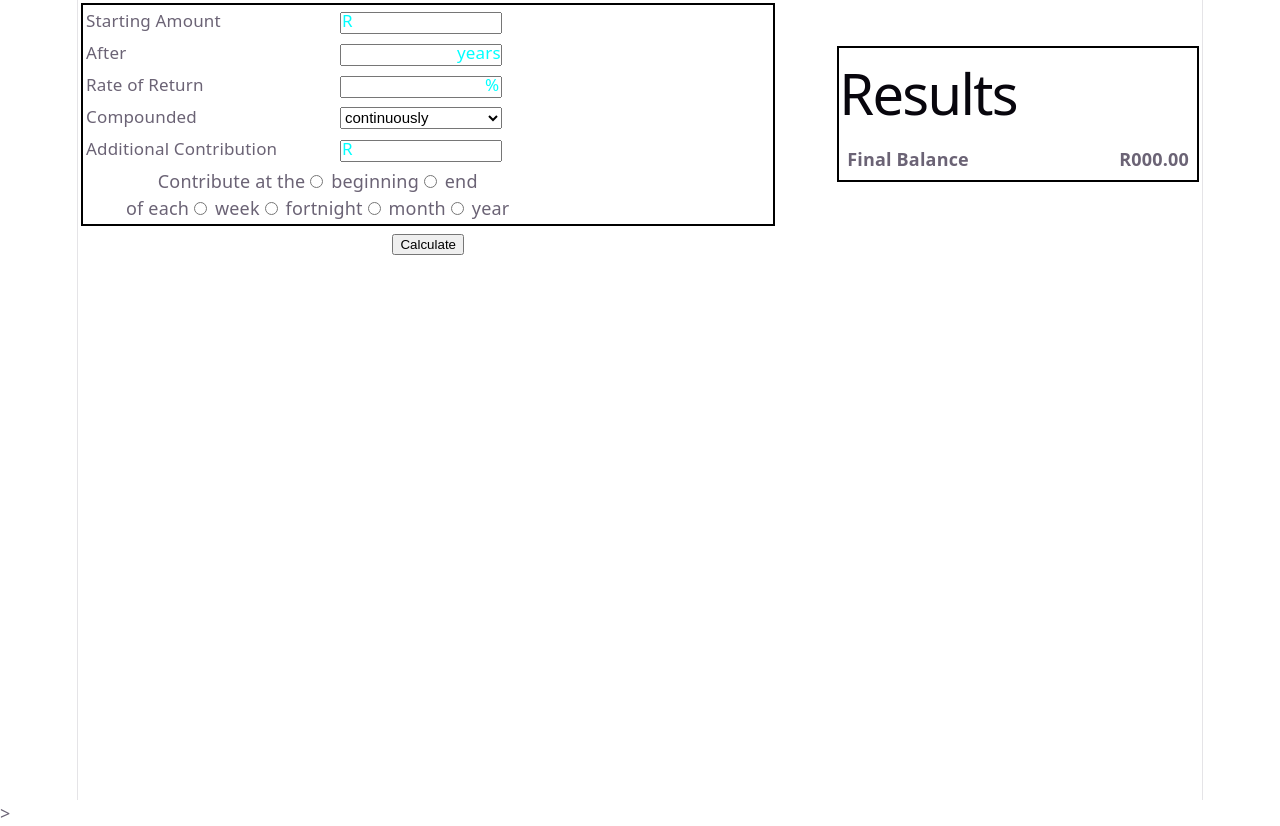
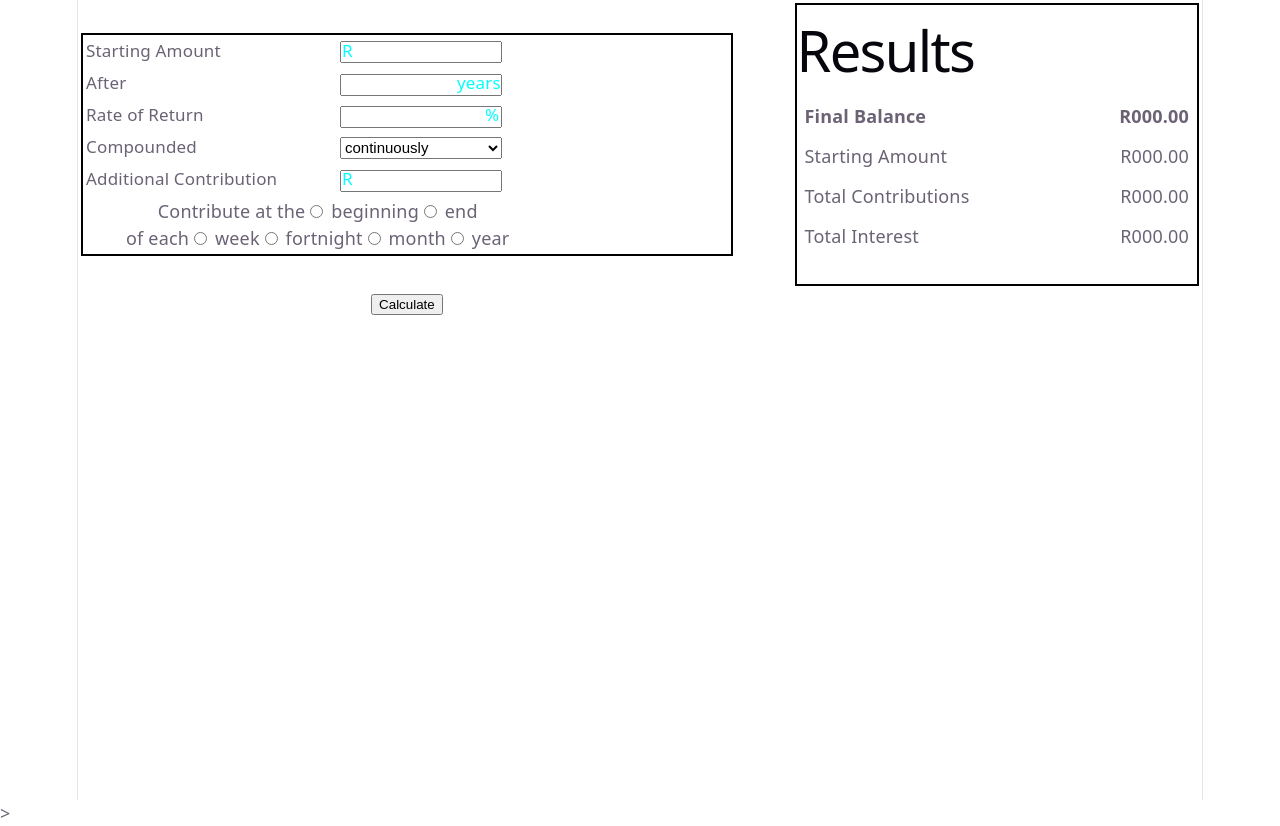
Before and after one commit to RoboticsKnight/investment-calculator-project, a React (Vite) app: page / in a window 1280 px wide. Built offline with nearby package versions, Linux system fonts and the light colour scheme.

Commit message:
Outputs for monitary text details

```diff
--- a/src/App.css
+++ b/src/App.css
@@ -105,3 +105,10 @@
   border: 2px solid black;
 
 }
+
+#graph-info{
+
+  text-align: center;
+
+
+}
--- a/src/App.jsx
+++ b/src/App.jsx
@@ -124,7 +124,36 @@ function App() {
 
                 </tr>
 
+                <tr>
+
+                  <td align="left">Starting Amount</td>
+                  <td align="right">R000.00</td>
+
+                </tr>
+
+                <tr>
+
+                  <td align="left">Total Contributions</td>
+                  <td align="right">R000.00</td>
+
+                </tr>
+
+                <tr>
+
+                  <td align="left">Total Interest</td>
+                  <td align="right">R000.00</td>
+
+                </tr>
+
               </table>
+
+              <br></br>
+
+              <div id="graph-info">
+
+                <g onClick=""></g>
+
+              </div>
 
             </div>
 
```
